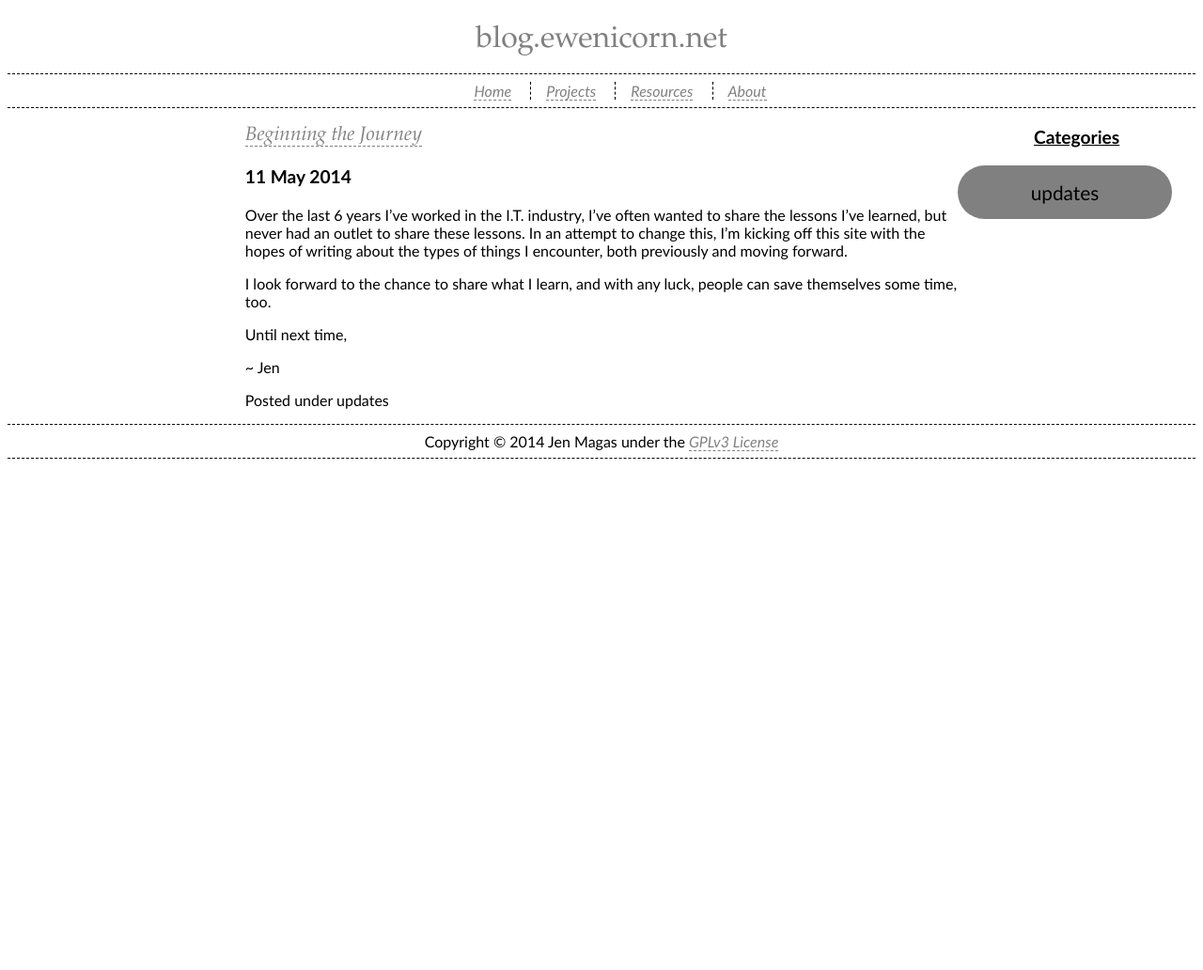
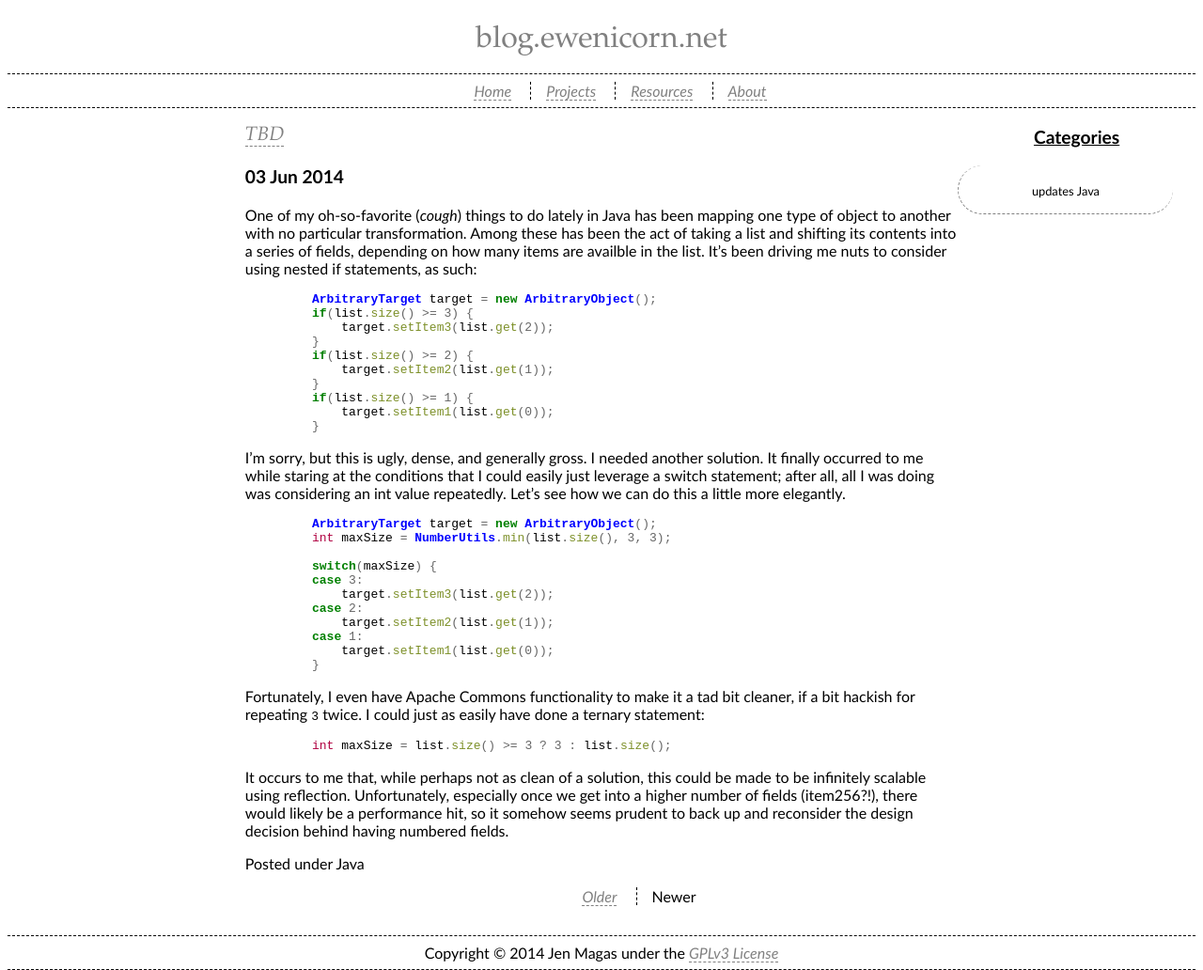
Before and after one commit to chaosmuse/chaosmuse.github.io, a Jekyll site: the page built from index.html, in a window 1280 px wide. Shown: the whole page at 94% size. Built offline with Jekyll 4.4.1, drawn with Linux system fonts in a browser that asks for light colours; the list of posts is cut into pages by our own code; before the commit the page ends 900 px from its top, so only the background shows below that.

Commit message:
New post; tweaks to styles and layout.

```diff
--- a/_config.yml
+++ b/_config.yml
@@ -5,6 +5,7 @@ markdown_ext: markdown,mkdown,mkdn,mkd,md
 textile_ext: textile
 
 highlighter: pygments
+excerpt_separator: ""
 
 paginate: 1
 paginate_path: "page:num"
--- a/_layouts/default.html
+++ b/_layouts/default.html
@@ -3,7 +3,8 @@
 	<head>
 		<meta http-equiv="content-type" content="text/html; charset=utf-8" />
 		<title>{{ site.name }} &#187 {{ page.title }} </title>
-		<link href="/css/Primary.css" rel="stylesheet" type="text/css" />
+		<link href="/css/default.css" rel="stylesheet" type="text/css" />
+		<link href="/css/pygments.css" rel="stylesheet" type="text/css" />
 	</head>
 	<body>
 		<div class="templateholder">
--- /dev/null
+++ b/_posts/2014-06-03-TBD.md
@@ -0,0 +1,44 @@
+---
+layout: default
+title: TBD
+categories: Java
+---
+
+One of my oh-so-favorite (*cough*) things to do lately in Java has been mapping one type of object to another with no particular transformation. Among these has been the act of taking a list and shifting its contents into a series of fields, depending on how many items are availble in the list. It's been driving me nuts to consider using nested if statements, as such:
+
+{% highlight java %}
+    ArbitraryTarget target = new ArbitraryObject();
+    if(list.size() >= 3) {
+        target.setItem3(list.get(2));
+    }
+    if(list.size() >= 2) {
+        target.setItem2(list.get(1));
+    }
+    if(list.size() >= 1) {
+        target.setItem1(list.get(0));
+    }
+{% endhighlight %}
+
+I'm sorry, but this is ugly, dense, and generally gross. I needed another solution. It finally occurred to me while staring at the conditions that I could easily just leverage a switch statement; after all, all I was doing was considering an int value repeatedly. Let's see how we can do this a little more elegantly.
+
+{% highlight java %}
+    ArbitraryTarget target = new ArbitraryObject();
+    int maxSize = NumberUtils.min(list.size(), 3, 3);
+
+    switch(maxSize) {
+    case 3:
+        target.setItem3(list.get(2));
+    case 2:
+        target.setItem2(list.get(1));
+    case 1:
+        target.setItem1(list.get(0));
+    }
+{% endhighlight %}
+
+Fortunately, I even have Apache Commons functionality to make it a tad bit cleaner, if a bit hackish for repeating `3` twice. I could just as easily have done a ternary statement:
+
+{% highlight java %}
+    int maxSize = list.size() >= 3 ? 3 : list.size();
+{% endhighlight %}
+
+It occurs to me that, while perhaps not as clean of a solution, this could be made to be infinitely scalable using reflection. Unfortunately, especially once we get into a higher number of fields (item256?!), there would likely be a performance hit, so it somehow seems prudent to back up and reconsider the design decision behind having numbered fields.
--- a/css/Primary.css
+++ b/css/default.css
@@ -108,7 +108,8 @@ body {
     text-align: center;
     -moz-border-radius: 30px;
     border-radius: 30px;
-    background-color: gray;
+    border-left: 1px dashed gray;
+    border-bottom: 1px dashed gray;
     padding: 1em 0em 1em 0em;
 }
 
--- /dev/null
+++ b/css/pygments.css
@@ -0,0 +1,74 @@
+.hll { background-color: #ffffcc }
+.c { color: #408080; font-style: italic } /* Comment */
+.err { border: 1px solid #FF0000 } /* Error */
+.k { color: #008000; font-weight: bold } /* Keyword */
+.o { color: #666666 } /* Operator */
+.cm { color: #408080; font-style: italic } /* Comment.Multiline */
+.cp { color: #BC7A00 } /* Comment.Preproc */
+.c1 { color: #408080; font-style: italic } /* Comment.Single */
+.cs { color: #408080; font-style: italic } /* Comment.Special */
+.gd { color: #A00000 } /* Generic.Deleted */
+.ge { font-style: italic } /* Generic.Emph */
+.gr { color: #FF0000 } /* Generic.Error */
+.gh { color: #000080; font-weight: bold } /* Generic.Heading */
+.gi { color: #00A000 } /* Generic.Inserted */
+.go { color: #808080 } /* Generic.Output */
+.gp { color: #000080; font-weight: bold } /* Generic.Prompt */
+.gs { font-weight: bold } /* Generic.Strong */
+.gu { color: #800080; font-weight: bold } /* Generic.Subheading */
+.gt { color: #0040D0 } /* Generic.Traceback */
+.kc { color: #008000; font-weight: bold } /* Keyword.Constant */
+.kd { color: #008000; font-weight: bold } /* Keyword.Declaration */
+.kn { color: #008000; font-weight: bold } /* Keyword.Namespace */
+.kp { color: #008000 } /* Keyword.Pseudo */
+.kr { color: #008000; font-weight: bold } /* Keyword.Reserved */
+.kt { color: #B00040 } /* Keyword.Type */
+.m { color: #666666 } /* Literal.Number */
+.s { color: #BA2121 } /* Literal.String */
+.na { color: #7D9029 } /* Name.Attribute */
+.nb { color: #008000 } /* Name.Builtin */
+.nc { color: #0000FF; font-weight: bold } /* Name.Class */
+.no { color: #880000 } /* Name.Constant */
+.nd { color: #AA22FF } /* Name.Decorator */
+.ni { color: #999999; font-weight: bold } /* Name.Entity */
+.ne { color: #D2413A; font-weight: bold } /* Name.Exception */
+.nf { color: #0000FF } /* Name.Function */
+.nl { color: #A0A000 } /* Name.Label */
+.nn { color: #0000FF; font-weight: bold } /* Name.Namespace */
+.nt { color: #008000; font-weight: bold } /* Name.Tag */
+.nv { color: #19177C } /* Name.Variable */
+.ow { color: #AA22FF; font-weight: bold } /* Operator.Word */
+.w { color: #bbbbbb } /* Text.Whitespace */
+.mf { color: #666666 } /* Literal.Number.Float */
+.mh { color: #666666 } /* Literal.Number.Hex */
+.mi { color: #666666 } /* Literal.Number.Integer */
+.mo { color: #666666 } /* Literal.Number.Oct */
+.sb { color: #BA2121 } /* Literal.String.Backtick */
+.sc { color: #BA2121 } /* Literal.String.Char */
+.sd { color: #BA2121; font-style: italic } /* Literal.String.Doc */
+.s2 { color: #BA2121 } /* Literal.String.Double */
+.se { color: #BB6622; font-weight: bold } /* Literal.String.Escape */
+.sh { color: #BA2121 } /* Literal.String.Heredoc */
+.si { color: #BB6688; font-weight: bold } /* Literal.String.Interpol */
+.sx { color: #008000 } /* Literal.String.Other */
+.sr { color: #BB6688 } /* Literal.String.Regex */
+.s1 { color: #BA2121 } /* Literal.String.Single */
+.ss { color: #19177C } /* Literal.String.Symbol */
+.bp { color: #008000 } /* Name.Builtin.Pseudo */
+.vc { color: #19177C } /* Name.Variable.Class */
+.vg { color: #19177C } /* Name.Variable.Global */
+.vi { color: #19177C } /* Name.Variable.Instance */
+.il { color: #666666 } /* Literal.Number.Integer.Long */
+
+/** Customizations for layout **/
+
+div.highlight {
+    display: block;
+    -moz-border-radius: 30px;
+    border-radius: 30px;
+    border-left: 1px dashed gray;
+    border-bottom: 1px dashed gray;
+    padding: 1em 0em 1em 0em;
+    margin-left:5%;
+    margin-right: 5%;
+}
```
